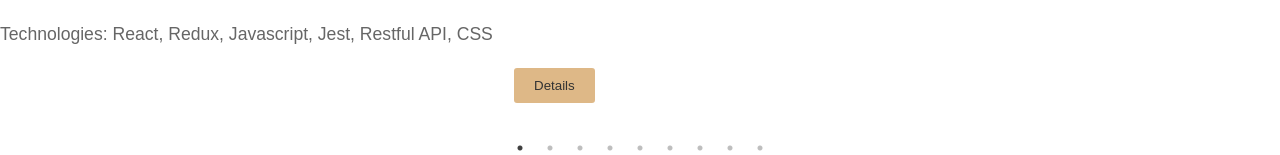
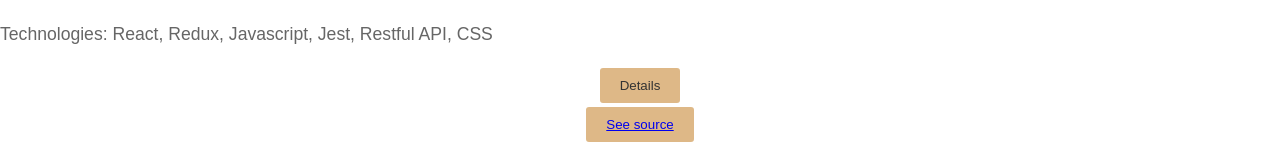
Before and after one commit to adeola003/portfolio_2.0, a React (Vite) app: page /portfolio in a window 1280 px wide. Shown: the part 797-952 px from the top of the page. Built offline with nearby package versions, Linux system fonts and the light colour scheme.

Commit message:
add github links

```diff
--- a/src/components/ProjectCard.jsx
+++ b/src/components/ProjectCard.jsx
@@ -20,7 +20,10 @@ const ProjectCard = ({ project }) => {
         <h3>{project.name}</h3>
         <p>{project.description}</p>
         <p>Technologies: {project.techStack.join(', ')}</p>
-        <button className='details-btn' onClick={openModal}>Details</button>
+        <div className='project-buttons'>
+          <button className='details-btn' onClick={openModal}>Details</button>
+          <button className='details-btn'><a href={project.github} target='blank'>See source</a></button>
+        </div>
       </div>
       {isModalOpen && (
         <Modal onClose={closeModal}>
--- a/src/styles/portfolio.css
+++ b/src/styles/portfolio.css
@@ -14,6 +14,15 @@
   text-align: center;
   max-height: 70vh;
 }
+
+.project-buttons {
+  display: flex;
+  flex-direction: row;
+  justify-content: space-around;
+  flex-wrap: wrap;
+}
+
+
 
 .details-btn {
   background-color: #deb887;
```
